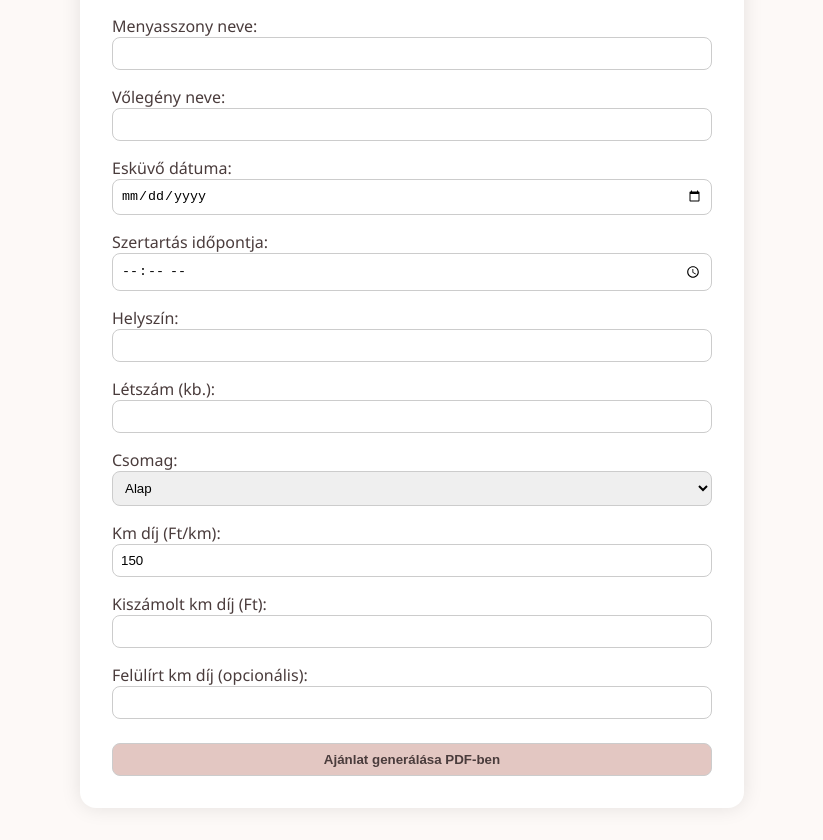
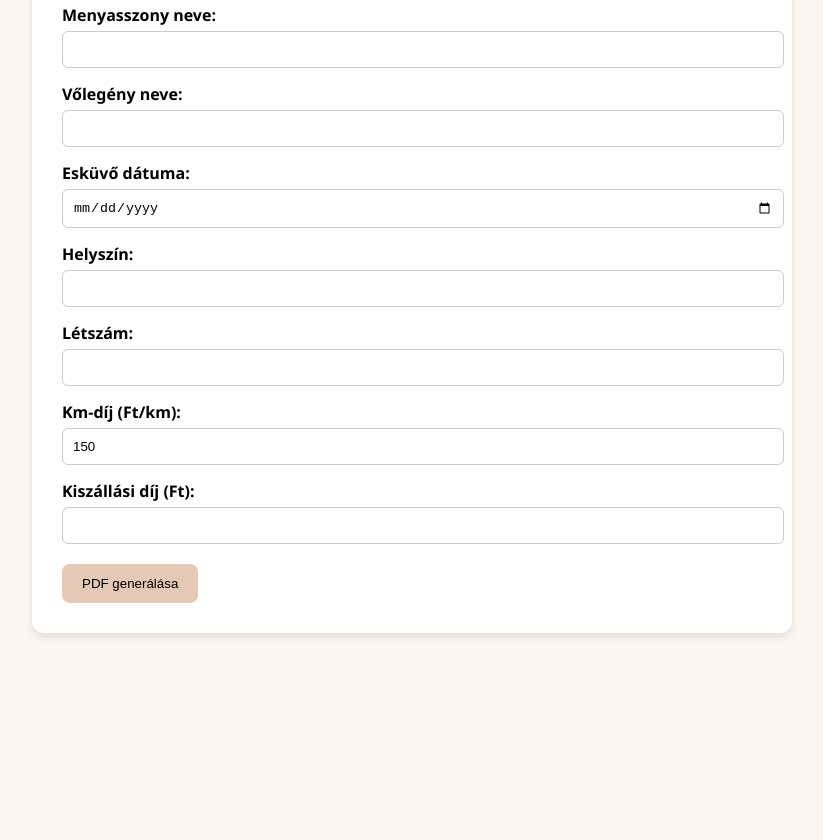
Before and after one commit to keresztesizoli/ajanlatgenerator-vercel, a plain HTML site: page index.html in a window 1280 px wide. Shown: the part 250-1090 px from the top of the page, without its empty margins (228-1051 px from the left). After the commit the page ends 923 px from the top, so only its background shows below. Drawn offline with Linux system fonts and the light colour scheme; some packages are replaced by stand-ins of ours.

Commit message:
Add files via upload

```diff
--- a/index.html
+++ b/index.html
@@ -2,50 +2,43 @@
 <html lang="hu">
 <head>
   <meta charset="UTF-8" />
+  <meta name="viewport" content="width=device-width, initial-scale=1.0" />
   <title>Ajánlat Generátor</title>
   <link rel="stylesheet" href="style.css" />
   <script src="main.js" defer></script>
+  <script
+    src="https://maps.googleapis.com/maps/api/js?key=AIzaSyC7OZMaGRgCU6jBubYIH4RxW_SoEOtw13Y&libraries=places&callback=initAutocomplete"
+    async
+    defer
+  ></script>
 </head>
 <body>
   <div class="container">
-        <img src="logo.png" alt="Angel Ceremony logó" class="logo" />
-        <h1>Ajánlat Generátor</h1>
-        <form id="offer-form">
-            <label for="bride">Menyasszony neve:</label>
-            <input type="text" id="bride" name="bride" required />
+    <img src="logo.png" alt="Logo" class="logo" />
+    <h1>Angel Ceremony Ajánlatkérés</h1>
+    <form id="ajanlatForm">
+      <label for="menyasszony">Menyasszony neve:</label>
+      <input type="text" id="menyasszony" name="menyasszony" required />
 
-            <label for="groom">Vőlegény neve:</label>
-            <input type="text" id="groom" name="groom" required />
+      <label for="volegeny">Vőlegény neve:</label>
+      <input type="text" id="volegeny" name="volegeny" required />
 
-            <label for="date">Esküvő dátuma:</label>
-            <input type="date" id="date" name="date" required />
+      <label for="datum">Esküvő dátuma:</label>
+      <input type="date" id="datum" name="datum" required />
 
-            <label for="time">Szertartás időpontja:</label>
-            <input type="time" id="time" name="time" required />
+      <label for="helyszin">Helyszín:</label>
+      <input type="text" id="helyszin" name="helyszin" required />
 
-            <label for="location">Helyszín:</label>
-            <input type="text" id="location" name="location" required />
+      <label for="letszam">Létszám:</label>
+      <input type="number" id="letszam" name="letszam" required />
 
-            <label for="guests">Létszám (kb.):</label>
-            <input type="number" id="guests" name="guests" />
+      <label for="alapdij">Km-díj (Ft/km):</label>
+      <input type="number" id="alapdij" name="alapdij" value="150" />
 
-            <label for="package">Csomag:</label>
-            <select id="package" name="package">
-                <option value="alap">Alap</option>
-                <option value="premium">Prémium</option>
-                <option value="exkluziv">Exkluzív</option>
-            </select>
+      <label for="dij">Kiszállási díj (Ft):</label>
+      <input type="number" id="dij" name="dij" readonly />
 
-            <label for="pricePerKm">Km díj (Ft/km):</label>
-            <input type="number" id="pricePerKm" name="pricePerKm" value="150" />
-
-            <label for="calculatedFee">Kiszámolt km díj (Ft):</label>
-            <input type="number" id="calculatedFee" name="calculatedFee" readonly />
-
-            <label for="customFee">Felülírt km díj (opcionális):</label>
-            <input type="number" id="customFee" name="customFee" />
-
-            <button type="submit">Ajánlat generálása PDF-ben</button>
+      <button type="button" onclick="generatePDF()">PDF generálása</button>
     </form>
   </div>
 </body>
--- a/main.js
+++ b/main.js
@@ -1,34 +1,33 @@
 
-document.addEventListener("DOMContentLoaded", () => {
-    const locationInput = document.getElementById("location");
-    const calculatedFeeInput = document.getElementById("calculatedFee");
-    const pricePerKmInput = document.getElementById("pricePerKm");
-    const customFeeInput = document.getElementById("customFee");
+console.log("Google Maps API init");
 
-    if (window.google) {
-        const autocomplete = new google.maps.places.Autocomplete(locationInput);
-        autocomplete.addListener("place_changed", () => {
+window.initAutocomplete = function () {
+  const input = document.getElementById("helyszin");
+  if (!input) return;
+  const autocomplete = new google.maps.places.Autocomplete(input);
+  autocomplete.addListener("place_changed", function () {
     const place = autocomplete.getPlace();
-            const destination = place.formatted_address || place.name;
+    if (!place.formatted_address) return;
+    calculateDistance(place.formatted_address);
+  });
+};
+
+function calculateDistance(destination) {
+  const base = "2040 Budaörs, Szivárvány utca 3";
+  const kmRate = parseInt(document.getElementById("alapdij").value) || 150;
 
   fetch(`/api/distance?destination=${encodeURIComponent(destination)}`)
     .then(res => res.json())
     .then(data => {
       const distanceKm = data.distance_km;
-                    const pricePerKm = parseInt(pricePerKmInput.value || "150", 10);
-                    const fee = Math.ceil(distanceKm * pricePerKm / 1000) * 1000;
-                    calculatedFeeInput.value = fee;
-                    if (!customFeeInput.value) customFeeInput.value = fee;
+      let price = Math.round(distanceKm * 2 * kmRate / 1000) * 1000;
+      document.getElementById("dij").value = price;
     })
     .catch(err => {
       console.error("Távolság lekérdezés hiba:", err);
-                    calculatedFeeInput.value = "";
-                });
     });
 }
 
-    document.getElementById("offer-form").addEventListener("submit", (e) => {
-        e.preventDefault();
-        alert("PDF generálás még nem implementált.");
-    });
-});
+function generatePDF() {
+  window.print();
+}
--- a/style.css
+++ b/style.css
@@ -1,40 +1,46 @@
 
 body {
-    font-family: 'Segoe UI', sans-serif;
-    background-color: #fdf9f7;
-    color: #4a3c3c;
-    margin: 0;
-    padding: 2rem;
+  font-family: 'Segoe UI', sans-serif;
+  background-color: #fdf6f0;
+  margin: 0;
+  padding: 0;
 }
 .container {
-    max-width: 600px;
-    margin: auto;
-    background: white;
-    padding: 2rem;
-    border-radius: 16px;
-    box-shadow: 0 0 20px rgba(0,0,0,0.1);
+  max-width: 700px;
+  margin: 40px auto;
+  background-color: #fff;
+  padding: 30px;
+  border-radius: 12px;
+  box-shadow: 0 4px 8px rgba(0,0,0,0.1);
 }
 .logo {
-    max-width: 200px;
-    display: block;
-    margin: 0 auto 1rem;
+  max-width: 150px;
+  margin-bottom: 20px;
 }
-form {
-    display: flex;
-    flex-direction: column;
+h1 {
+  color: #b28c7c;
+  margin-bottom: 20px;
 }
 label {
-    margin-top: 1rem;
+  display: block;
+  margin-top: 15px;
+  font-weight: bold;
 }
-input, select, button {
-    padding: 0.5rem;
-    border: 1px solid #ccc;
-    border-radius: 8px;
+input {
+  width: 100%;
+  padding: 10px;
+  margin-top: 5px;
+  border-radius: 6px;
+  border: 1px solid #ccc;
 }
 button {
-    background-color: #e3c7c2;
-    color: #4a3c3c;
-    font-weight: bold;
-    margin-top: 1.5rem;
-    cursor: pointer;
+  margin-top: 20px;
+  padding: 12px 20px;
+  background-color: #e3c9b6;
+  border: none;
+  border-radius: 8px;
+  cursor: pointer;
 }
+button:hover {
+  background-color: #d5b8a5;
+}
```
Also changed, not shown: api/distance.js (+11 -16 lines). Lines whose indentation alone changed are shown as unchanged.
